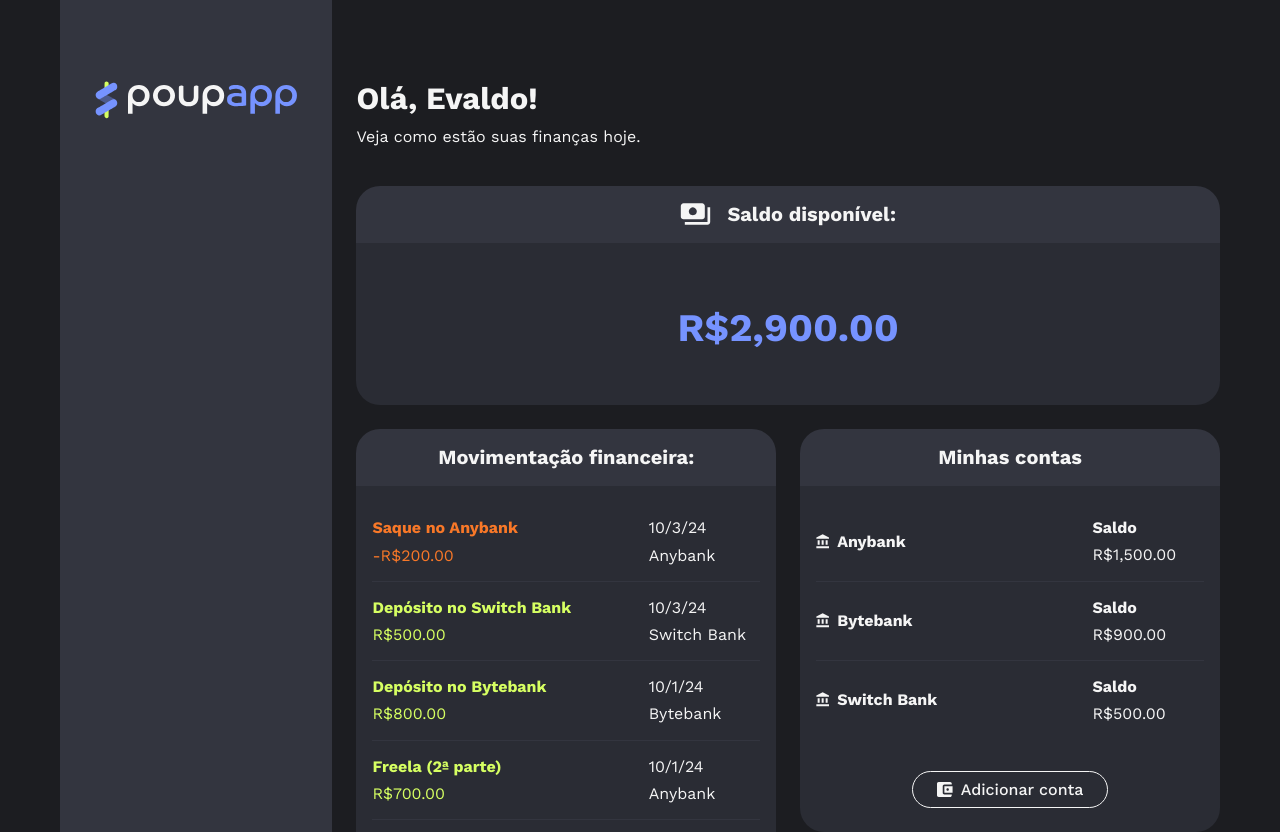
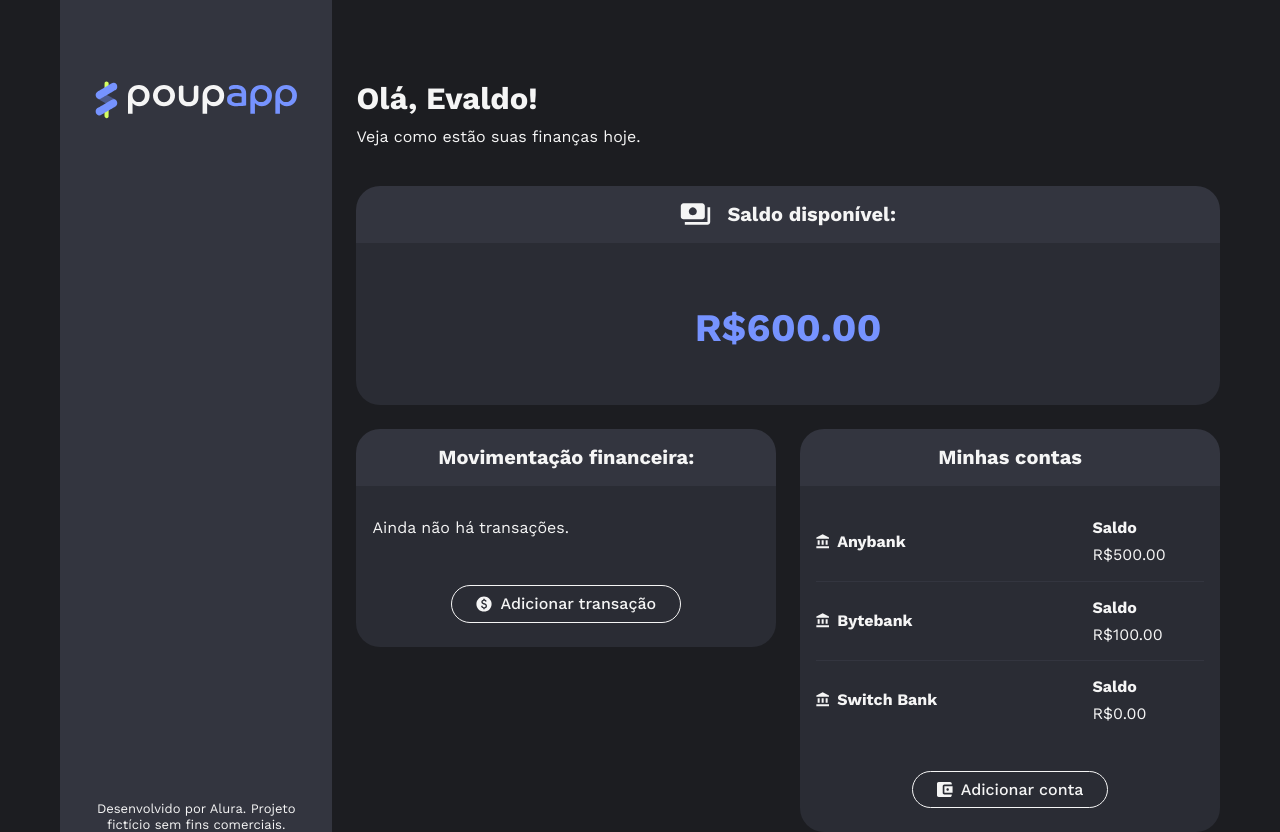
Before and after one commit to antonio-evaldo/4457-angular-19-curso-3-projeto, an Angular app: page / in a window 1280 px wide. Shown: the top 832 px of the page. Built offline with nearby package versions, Linux system fonts and the light colour scheme.

Commit message:
Vídeo 5.3: Adicionando nova transação

```diff
--- a/src/app/area-financeira/area-financeira.component.html
+++ b/src/app/area-financeira/area-financeira.component.html
@@ -1,5 +1,5 @@
 <div class="area-financeira">
   <app-saldo class="saldo" [saldo]="saldo()" />
-  <app-transacoes class="transacoes" [transacoes]="transacoes()" />
+  <app-transacoes class="transacoes" [transacoes]="transacoes()" (transacaoCriada)="processarTransacao($event)" />
   <app-contas class="contas" [contas]="contas()" />
 </div>
--- a/src/app/area-financeira/area-financeira.component.ts
+++ b/src/app/area-financeira/area-financeira.component.ts
@@ -12,48 +12,7 @@
   styleUrl: './area-financeira.component.css'
 })
 export class AreaFinanceiraComponent {
-  transacoes = signal<Transacao[]>([
-    {
-      id: '5',
-      nome: 'Saque no Anybank',
-      tipo: TipoTransacao.SAQUE,
-      valor: 200,
-      data: new Date('2024-10-03T00:00'),
-      conta: 'Anybank'
-    },
-    {
-      id: '4',
-      nome: 'Depósito no Switch Bank',
-      tipo: TipoTransacao.DEPOSITO,
-      valor: 500,
-      data: new Date('2024-10-03T00:00'),
-      conta: 'Switch Bank'
-    },
-    {
-      id: '3',
-      nome: 'Depósito no Bytebank',
-      tipo: TipoTransacao.DEPOSITO,
-      valor: 800,
-      data: new Date('2024-10-01T00:00'),
-      conta: 'Bytebank'
-    },
-    {
-      id: '2',
-      nome: 'Freela (2ª parte)',
-      tipo: TipoTransacao.DEPOSITO,
-      valor: 700,
-      data: new Date('2024-10-01T00:00'),
-      conta: 'Anybank'
-    },
-    {
-      id: '1',
-      nome: 'Freela (1ª parte)',
-      tipo: TipoTransacao.DEPOSITO,
-      valor: 500,
-      data: new Date('2024-10-01T00:00'),
-      conta: 'Anybank'
-    },
-  ]);
+  transacoes = signal<Transacao[]>([]);
 
   contasComSaldoInicial = signal<Conta[]>([
     {
@@ -103,4 +62,8 @@
       return acc + conta.saldo;
     }, 0);
   });
+
+  processarTransacao(transacao: Transacao) {
+    this.transacoes.update((transacoes) => [transacao, ...transacoes]);
+  }
 }
--- a/src/app/area-financeira/transacoes/botao-nova-transacao/botao-nova-transacao.component.ts
+++ b/src/app/area-financeira/transacoes/botao-nova-transacao/botao-nova-transacao.component.ts
@@ -24,6 +24,8 @@
 
   tiposTransacao = TipoTransacao;
 
+  transacaoCriada = output<Transacao>();
+
   abrirModal() {
     this.modalAberto.set(true);
   }
@@ -37,6 +39,7 @@
       this.novaTransacaoForm.conta
     );
 
-    console.log(novaTransacao);
+    this.transacaoCriada.emit(novaTransacao);
+    this.modalAberto.set(false);
   }
 }
--- a/src/app/area-financeira/transacoes/transacoes.component.html
+++ b/src/app/area-financeira/transacoes/transacoes.component.html
@@ -16,6 +16,6 @@
       }
     </ul>
 
-    <app-botao-nova-transacao class="botao-adicionar-transacao" />
+    <app-botao-nova-transacao class="botao-adicionar-transacao" (transacaoCriada)="transacaoCriada.emit($event)" />
   </div>
 </app-card>
--- a/src/app/area-financeira/transacoes/transacoes.component.ts
+++ b/src/app/area-financeira/transacoes/transacoes.component.ts
@@ -1,4 +1,4 @@
-import { Component, input } from '@angular/core';
+import { Component, input, output } from '@angular/core';
 import { TransacaoComponent } from "./transacao/transacao.component";
 import { Transacao } from '../compartilhados/transacao.model';
 import { CardComponent } from "../compartilhados/card/card.component";
@@ -12,4 +12,6 @@
 })
 export class TransacoesComponent {
   transacoes = input.required<Transacao[]>();
+
+  transacaoCriada = output<Transacao>();
 }
```
